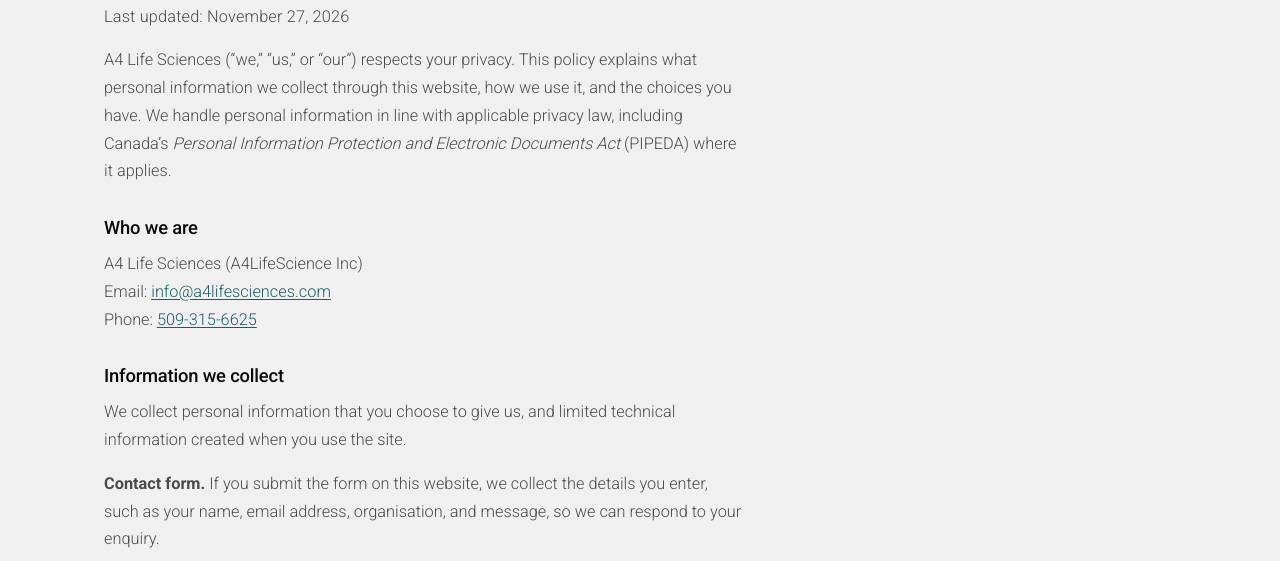
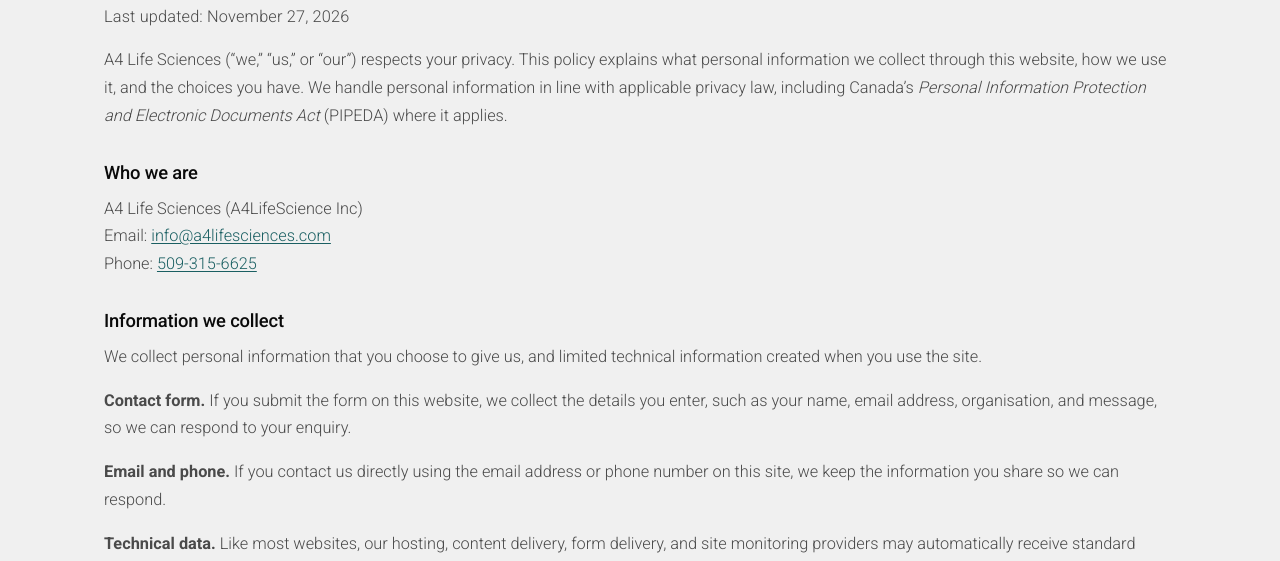
Before and after one commit to collingwood-web-design/a4-life-science-pages, a plain HTML site: page privacy.html in a window 1280 px wide. Shown: the part 228-789 px from the top of the page. Drawn offline with Linux system fonts and the light colour scheme.

Commit message:
Let privacy policy copy use the full content width.
Co-authored-by: Cursor <cursoragent@cursor.com>

```diff
--- a/css/styles.css
+++ b/css/styles.css
@@ -1506,7 +1506,8 @@ p:last-child {
 }
 
 .legal-prose {
-  max-width: 40rem;
+  max-width: none;
+  width: 100%;
   margin: 0;
   text-align: left;
 }
```
